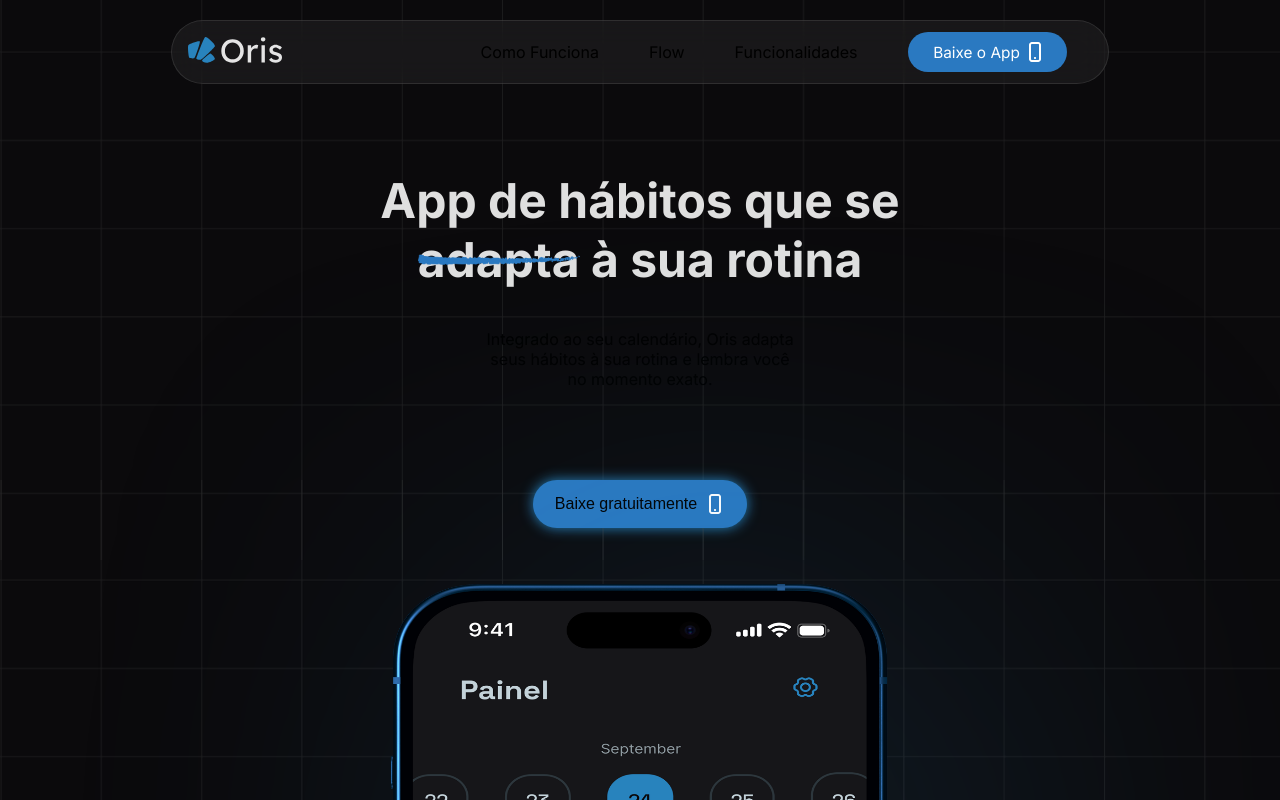
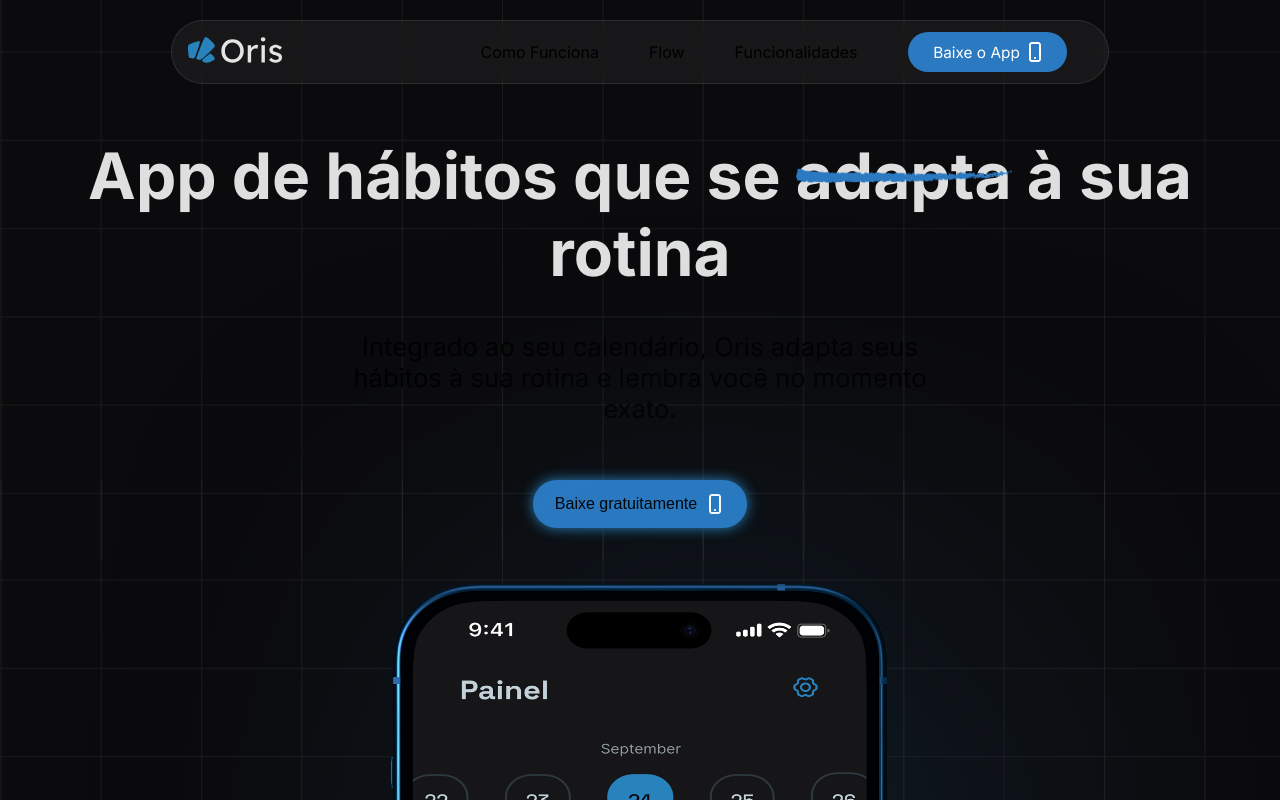
Before and after one commit to Breno-V/oris-website, a Next.js app: page / in a window 1280 px wide. Shown: the top 800 px of the page. Built offline with nearby package versions, Linux system fonts and the light colour scheme; a web font is replaced by a local one.

Commit message:
Alterando tamanho da fonte titulo

```diff
--- a/src/components/MainContainer/MainContainer.js
+++ b/src/components/MainContainer/MainContainer.js
@@ -53,7 +53,7 @@
                                 </div>
                                 <div className="card2">
                                     <div className="Images">
-                                        <Image src="/Iphone 15 Pro Max Black Titanium-1.png" alt="imagem de exemplo de um celular" width={300} height={190} />
+                                        <Image src="/Iphone 15 Pro Max Black Titanium-1.png" alt="em de exemplo de um celular" width={300} height={190} />
                                     </div>
                                     <p className="upText">Criação de hábitos em linguagem natural</p>
                                     <p className="text">Basta descrever o hábito em uma frase simples. O Oris transforma sua ideia em uma rotina estruturada automaticamente.</p>
--- a/src/components/MainContainer/MainContainer.scss
+++ b/src/components/MainContainer/MainContainer.scss
@@ -23,10 +23,10 @@
         text-align: center;
         width: 100%;
         margin: 0;
-        max-width: 35rem;
+        max-width: 75rem;
         margin-bottom: 5vh;
         font-weight: bold;
-        font-size: clamp(2rem, 5vw, 3rem);
+        font-size: clamp(2rem, 5vw, 17rem);
 
         .highlight {
           position: relative;
@@ -35,7 +35,7 @@
           &::after {
             content: "";
             position: absolute;
-            top: 27;
+            top: 47;
             left: 0;
             width: 100%;
             height: 100%;
@@ -52,9 +52,9 @@
         align-items: center;
         justify-content: center;
         text-align: center;
-        font-size: clamp(1rem, 2vw, 1rem);
+        font-size: clamp(1rem, 2vw, 2rem);
         width: 100%;
-        max-width: 20rem;
+        max-width: 40rem;
         margin: 0;
 
       }
```
